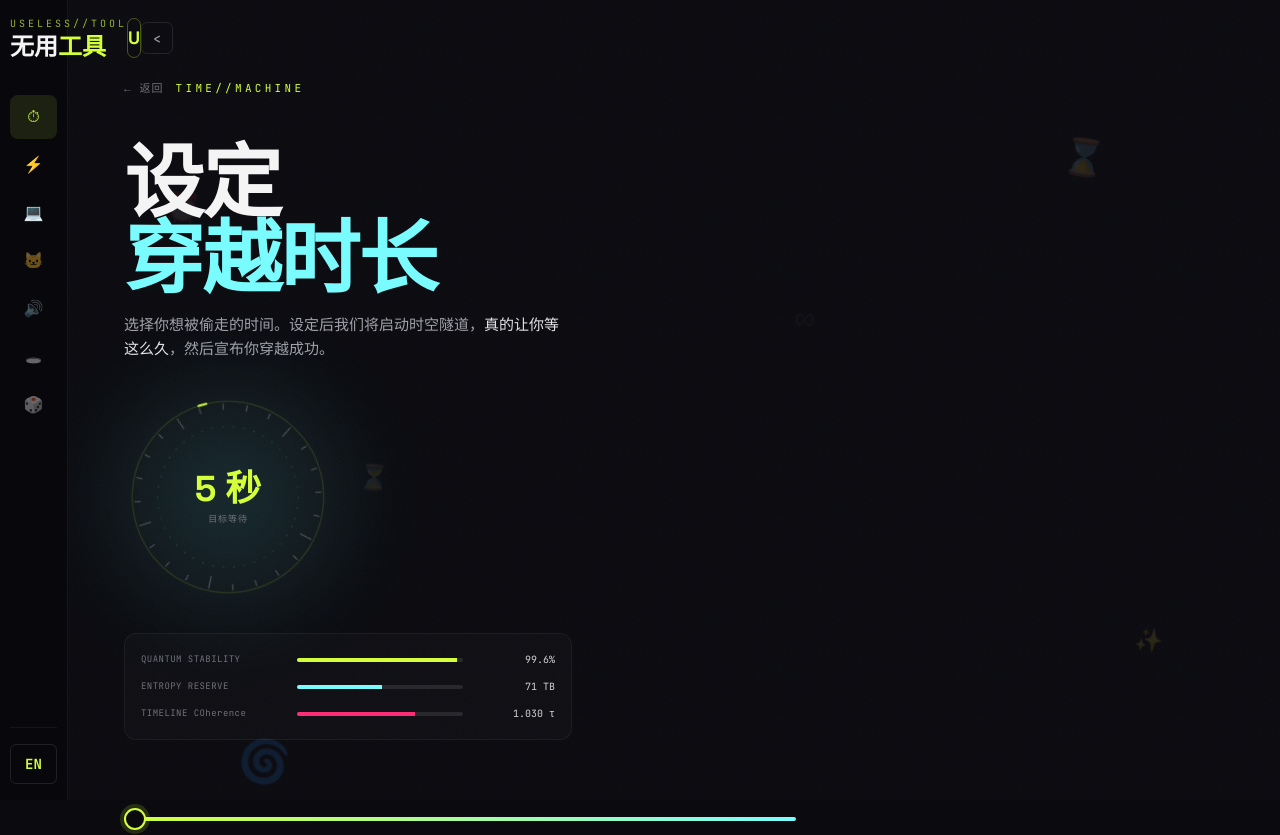
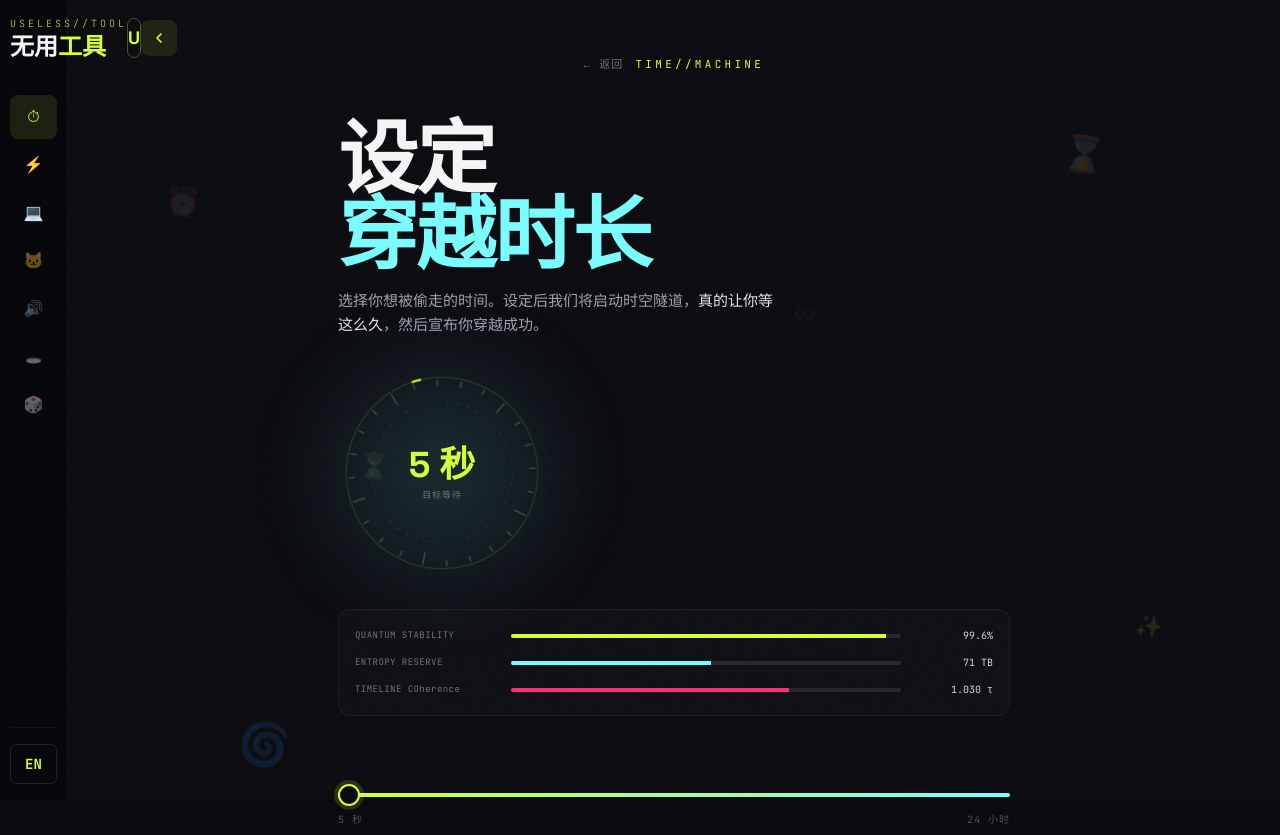
Before and after one commit to ahang1598/useless-tool, a React (Vite) app: page /useless-tool/time-machine in a window 1280 px wide. Shown: the top 835 px of the page. Built offline with nearby package versions, Linux system fonts and the light colour scheme.

Commit message:
fix: 醒目化PC侧栏折叠按钮 + 时光机设定页PC端居中展示

```diff
--- a/src/components/Sidebar.jsx
+++ b/src/components/Sidebar.jsx
@@ -69,13 +69,23 @@ export default function Sidebar() {
           <div className={`hidden md:flex h-10 w-10 items-center justify-center rounded-lg border border-acid/30 font-display text-lg font-bold text-acid ${collapsed ? 'flex' : 'hidden'}`}>
             U
           </div>
-          {/* PC 端折叠按钮 */}
+          {/* PC 端折叠按钮：加大尺寸 + 醒目样式 */}
           <button
             onClick={() => setCollapsed((v) => !v)}
             aria-label="Toggle sidebar"
-            className="hidden md:flex h-8 w-8 shrink-0 items-center justify-center rounded-md border border-white/10 text-zinc-400 transition hover:border-acid/50 hover:text-acid"
+            className="group hidden md:flex h-9 w-9 shrink-0 items-center justify-center rounded-lg bg-acid/10 text-acid transition hover:bg-acid hover:text-void"
           >
-            <span className={`transition-transform ${collapsed ? '' : 'rotate-180'}`}>‹</span>
+            <svg
+              className={`h-4 w-4 transition-transform duration-300 ${collapsed ? '' : 'rotate-180'}`}
+              viewBox="0 0 24 24"
+              fill="none"
+              stroke="currentColor"
+              strokeWidth="2.5"
+              strokeLinecap="round"
+              strokeLinejoin="round"
+            >
+              <polyline points="15 18 9 12 15 6" />
+            </svg>
           </button>
         </div>
 
--- a/src/pages/TimeMachine.jsx
+++ b/src/pages/TimeMachine.jsx
@@ -114,7 +114,7 @@ export default function TimeMachine() {
             initial={{ opacity: 0 }}
             animate={{ opacity: 1 }}
             exit={{ opacity: 0, scale: 0.98 }}
-            className="relative flex min-h-[100svh] flex-col px-6 pb-6 pt-[4.5rem] md:min-h-0 md:flex-1 md:items-start md:gap-8 md:px-14 md:pt-20"
+            className="relative flex min-h-[100svh] flex-col items-center px-6 pb-6 pt-[4.5rem] md:min-h-0 md:flex-1 md:justify-center md:gap-8 md:px-14 md:pt-14"
           >
             {/* 漂浮时间符号背景 */}
             <FloatingSymbols />
@@ -131,7 +131,7 @@ export default function TimeMachine() {
             </div>
 
             {/* 核心内容区：始终单列堆叠 */}
-            <div className="relative z-10 flex flex-1 flex-col justify-center md:block md:flex-none">
+            <div className="relative z-10 flex w-full max-w-2xl flex-1 flex-col justify-center md:block md:flex-none">
               {/* 标题 */}
               <motion.h1
                 initial={{ opacity: 0, y: 20 }}
```
